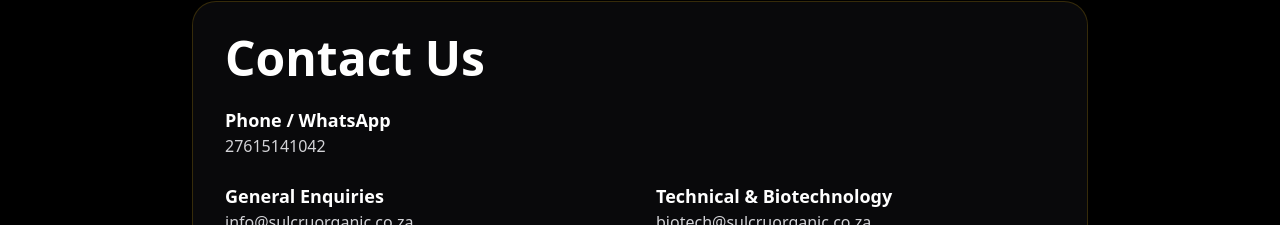
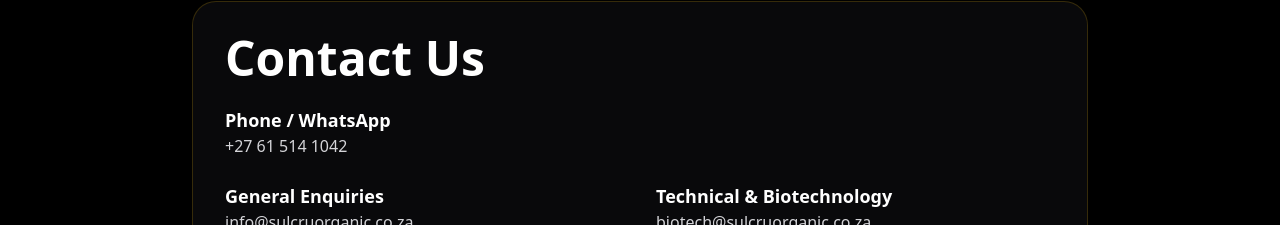
Before and after one commit to sulcruinfo-dev/sulcru-organic, a React (Vite) app in the folder sulcru-organic/: page /contact in a window 1280 px wide. Shown: the part 226-451 px from the top of the page. Built offline with nearby package versions, Linux system fonts and the light colour scheme.

Commit message:
Update SulcruOrganic.jsx

```diff
--- a/sulcru-organic/src/SulcruOrganic.jsx
+++ b/sulcru-organic/src/SulcruOrganic.jsx
@@ -27,7 +27,7 @@
 const [selectedProduct, setSelectedProduct] = useState(null);
 
   const email = 'info@sulcruorganic.co.za';
-  const phone = '27615141042';
+  const phone = '+27 61 514 1042';
 
   const products = [
     {
```
